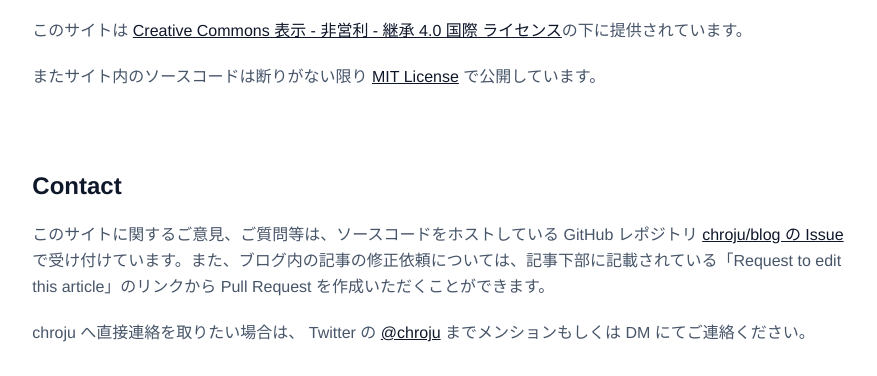
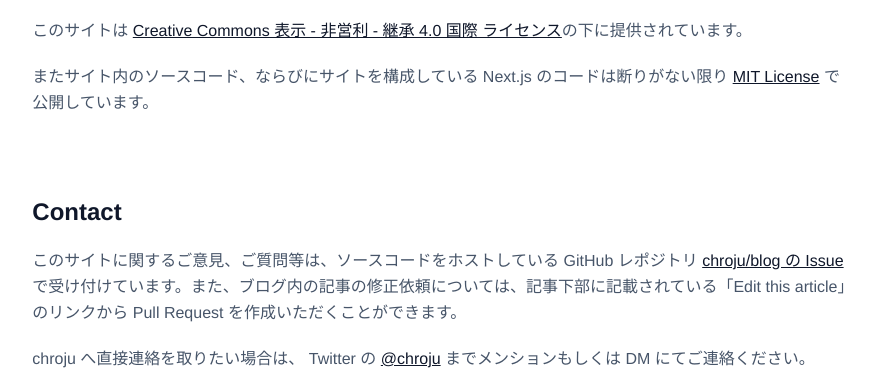
Before and after one commit to chroju/blog, a Next.js app: page /policy in a window 1280 px wide. Shown: the part 922-1298 px from the top of the page, without its empty margins (201-1078 px from the left). Built offline with nearby package versions, Linux system fonts and the light colour scheme.

Commit message:
feat: tiny update about some links

```diff
--- a/components/layout.tsx
+++ b/components/layout.tsx
@@ -15,7 +15,7 @@ export default function Layout({
 }: any): JSX.Element {
     const headerLink = "/" + siteTitle.split('/')[1]
     const isBlog = siteTitle == "chroju.dev/blog"
-    const editURL = "https://github.com/chroju/blog/blob/main/posts/" + blogArticleId + ".md"
+    const editURL = "https://github.com/chroju/blog/edit/main/posts/" + blogArticleId + ".md"
     const historyURL = "https://github.com/chroju/blog/commits/main/posts/" + blogArticleId + ".md"
     return (
         <div className="md:container md:mx-auto md:w-4/6 px-5 my-10">
@@ -60,7 +60,7 @@ export default function Layout({
                                 <div className="container mx-auto flex flex-wrap flex-col md:flex-row items-center mb-10">
                                     <Link href="/blog"><a className="no-underline hover:underline text-blue-500 font-semibold">Read more articles →</a></Link>
                                     <nav className="md:flex flex-wrap justify-center hidden md:ml-auto space-x-8 text-slate-500">
-                                        <li className="list-none"><Fa iconName="github" /><Link href={editURL}><a className="text-slate-500 pl-2 text-sm no-underline hover:underline">Request to edit this article</a></Link></li>
+                                        <li className="list-none"><Fa iconName="github" /><Link href={editURL}><a className="text-slate-500 pl-2 text-sm no-underline hover:underline">Edit this article</a></Link></li>
                                         <li className="list-none"><Fa iconPrefix="fa-solid" iconName="clock-rotate-left" /><span className="hidden">show history</span><Link href={historyURL}><a className="text-slate-500 pl-2 text-sm no-underline hover:underline">Show history</a></Link></li>
                                     </nav>
                                 </div>
--- a/pages/policy.tsx
+++ b/pages/policy.tsx
@@ -27,11 +27,11 @@ export default function Home() {
                 <h2>LICENSE</h2>
                 <p><Link href="https://creativecommons.org/licenses/by-nc-sa/4.0/"><a rel="license"><img className="shadow-none" alt="クリエイティブ・コモンズ・ライセンス" src="https://i.creativecommons.org/l/by-nc-sa/4.0/88x31.png" /></a></Link></p>
                 <p>このサイトは <Link href="https://creativecommons.org/licenses/by-nc-sa/4.0/"><a rel="license">Creative Commons 表示 - 非営利 - 継承 4.0 国際 ライセンス</a></Link>の下に提供されています。</p>
-                <p>またサイト内のソースコードは断りがない限り <Link href="https://github.com/chroju/blog/blob/main/LICENSE"><a>MIT License</a></Link> で公開しています。</p>
+                <p>またサイト内のソースコード、ならびにサイトを構成している Next.js のコードは断りがない限り <Link href="https://github.com/chroju/blog/blob/main/LICENSE"><a>MIT License</a></Link> で公開しています。</p>
             </section>
             <section>
                 <h2>Contact</h2>
-                <p>このサイトに関するご意見、ご質問等は、ソースコードをホストしている GitHub レポジトリ <Link href="https://github.com/chroju/blog/issues"><a>chroju/blog の Issue</a></Link> で受け付けています。また、ブログ内の記事の修正依頼については、記事下部に記載されている「Request to edit this article」のリンクから Pull Request を作成いただくことができます。</p>
+                <p>このサイトに関するご意見、ご質問等は、ソースコードをホストしている GitHub レポジトリ <Link href="https://github.com/chroju/blog/issues"><a>chroju/blog の Issue</a></Link> で受け付けています。また、ブログ内の記事の修正依頼については、記事下部に記載されている「Edit this article」のリンクから Pull Request を作成いただくことができます。</p>
                 <p>chroju へ直接連絡を取りたい場合は、 Twitter の <Link href="https://twitter.com/chroju"><a>@chroju</a></Link> までメンションもしくは DM にてご連絡ください。</p>
             </section>
         </Layout>
```
